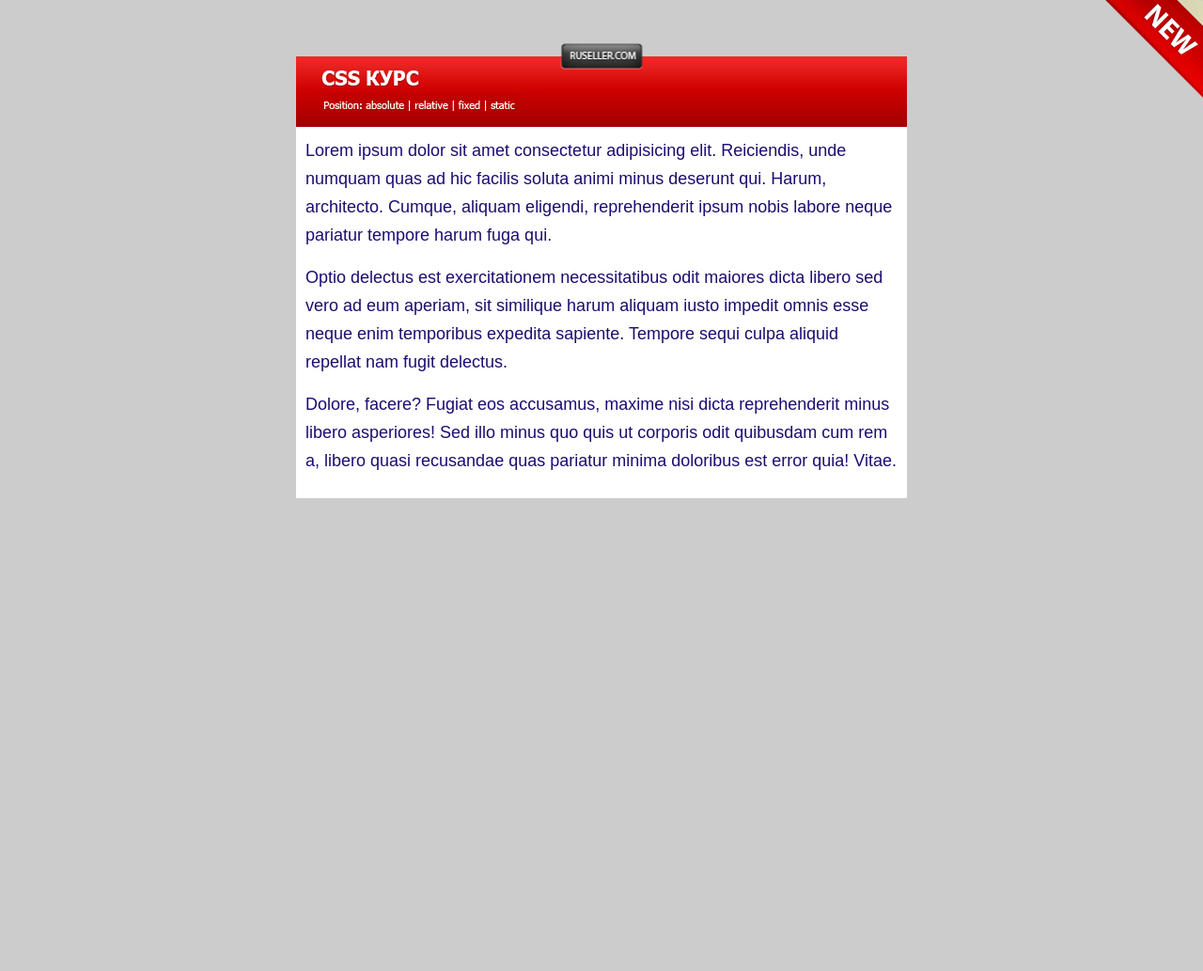
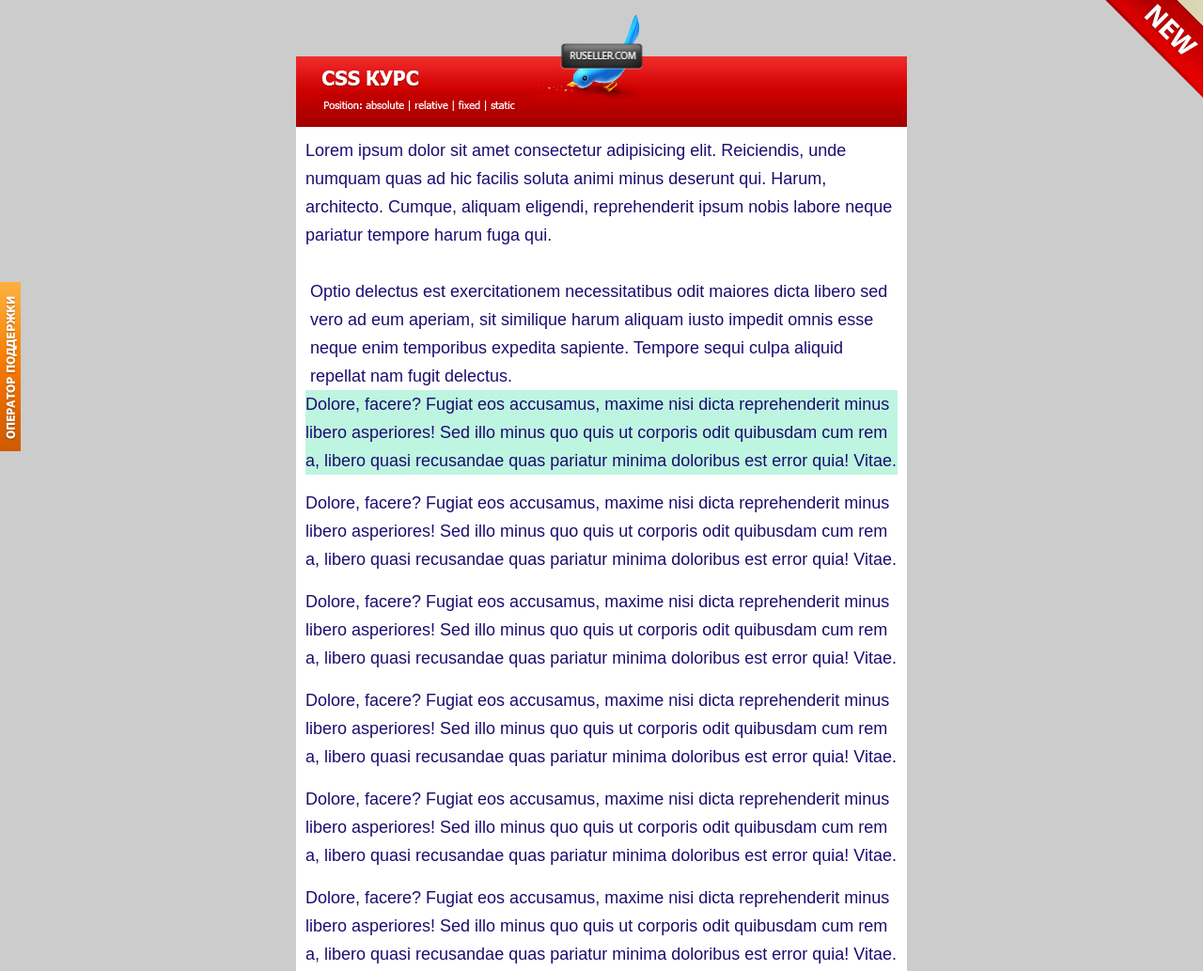
Before and after one commit to vladimirovaArina/step04-position, a plain HTML site: page index.html in a window 1280 px wide. Shown: the top 1033 px of the page at 94% size. Before the commit the page ends 800 px from the top, so only its background shows below. Drawn offline with Linux system fonts and the light colour scheme.

Commit message:
Add files via upload

```diff
--- a/css/main.css
+++ b/css/main.css
@@ -44,4 +44,30 @@ main p{
     left: 50%;
     top: -14px;
     transform: translateX(-50%);
+    z-index: 10;
 }
+
+.oper{
+    position: fixed;
+    top: 300px;
+    left: 0;
+}
+
+.rel_p{
+    position:relative;
+    top:15px;
+    left: 5px;
+}
+
+.stic_p{
+    background-color: #6be9b76f;
+    position: sticky;
+    top:0;
+}
+
+.bird{
+    position:absolute;
+    left:40%;
+    top: -45px;
+    z-index: 9;
+}
--- a/index.html
+++ b/index.html
@@ -11,12 +11,25 @@
     <div class="wrapper">
         <header>
          <a href="#"><img src="img/button1.png" alt="" class="button"></a>
+         <img src="img/bird.png" class="bird" alt="">
         </header>
         <main>
             <a href="#"><img src="img/new.png" alt="" class="new"></a>
+            <a href="#"><img src="img/operator.png" alt="" class="oper"></a>
 
             <p>Lorem ipsum dolor sit amet consectetur adipisicing elit. Reiciendis, unde numquam quas ad hic facilis soluta animi minus deserunt qui. Harum, architecto. Cumque, aliquam eligendi, reprehenderit ipsum nobis labore neque pariatur tempore harum fuga qui.</p>
-            <p>Optio delectus est exercitationem necessitatibus odit maiores dicta libero sed vero ad eum aperiam, sit similique harum aliquam iusto impedit omnis esse neque enim temporibus expedita sapiente. Tempore sequi culpa aliquid repellat nam fugit delectus.</p>
+            <p class="rel_p">Optio delectus est exercitationem necessitatibus odit maiores dicta libero sed vero ad eum aperiam, sit similique harum aliquam iusto impedit omnis esse neque enim temporibus expedita sapiente. Tempore sequi culpa aliquid repellat nam fugit delectus.</p>
+            <p class="stic_p">Dolore, facere? Fugiat eos accusamus, maxime nisi dicta reprehenderit minus libero asperiores! Sed illo minus quo quis ut corporis odit quibusdam cum rem a, libero quasi recusandae quas pariatur minima doloribus est error quia! Vitae.</p>
+            <p>Dolore, facere? Fugiat eos accusamus, maxime nisi dicta reprehenderit minus libero asperiores! Sed illo minus quo quis ut corporis odit quibusdam cum rem a, libero quasi recusandae quas pariatur minima doloribus est error quia! Vitae.</p>
+            <p>Dolore, facere? Fugiat eos accusamus, maxime nisi dicta reprehenderit minus libero asperiores! Sed illo minus quo quis ut corporis odit quibusdam cum rem a, libero quasi recusandae quas pariatur minima doloribus est error quia! Vitae.</p>
+            <p>Dolore, facere? Fugiat eos accusamus, maxime nisi dicta reprehenderit minus libero asperiores! Sed illo minus quo quis ut corporis odit quibusdam cum rem a, libero quasi recusandae quas pariatur minima doloribus est error quia! Vitae.</p>
+            <p>Dolore, facere? Fugiat eos accusamus, maxime nisi dicta reprehenderit minus libero asperiores! Sed illo minus quo quis ut corporis odit quibusdam cum rem a, libero quasi recusandae quas pariatur minima doloribus est error quia! Vitae.</p>
+            <p>Dolore, facere? Fugiat eos accusamus, maxime nisi dicta reprehenderit minus libero asperiores! Sed illo minus quo quis ut corporis odit quibusdam cum rem a, libero quasi recusandae quas pariatur minima doloribus est error quia! Vitae.</p>
+            <p>Dolore, facere? Fugiat eos accusamus, maxime nisi dicta reprehenderit minus libero asperiores! Sed illo minus quo quis ut corporis odit quibusdam cum rem a, libero quasi recusandae quas pariatur minima doloribus est error quia! Vitae.</p>
+            <p>Dolore, facere? Fugiat eos accusamus, maxime nisi dicta reprehenderit minus libero asperiores! Sed illo minus quo quis ut corporis odit quibusdam cum rem a, libero quasi recusandae quas pariatur minima doloribus est error quia! Vitae.</p>
+            <p>Dolore, facere? Fugiat eos accusamus, maxime nisi dicta reprehenderit minus libero asperiores! Sed illo minus quo quis ut corporis odit quibusdam cum rem a, libero quasi recusandae quas pariatur minima doloribus est error quia! Vitae.</p>
+            <p>Dolore, facere? Fugiat eos accusamus, maxime nisi dicta reprehenderit minus libero asperiores! Sed illo minus quo quis ut corporis odit quibusdam cum rem a, libero quasi recusandae quas pariatur minima doloribus est error quia! Vitae.</p>
+            <p>Dolore, facere? Fugiat eos accusamus, maxime nisi dicta reprehenderit minus libero asperiores! Sed illo minus quo quis ut corporis odit quibusdam cum rem a, libero quasi recusandae quas pariatur minima doloribus est error quia! Vitae.</p>
             <p>Dolore, facere? Fugiat eos accusamus, maxime nisi dicta reprehenderit minus libero asperiores! Sed illo minus quo quis ut corporis odit quibusdam cum rem a, libero quasi recusandae quas pariatur minima doloribus est error quia! Vitae.</p>
         </main>
     </div>
```
